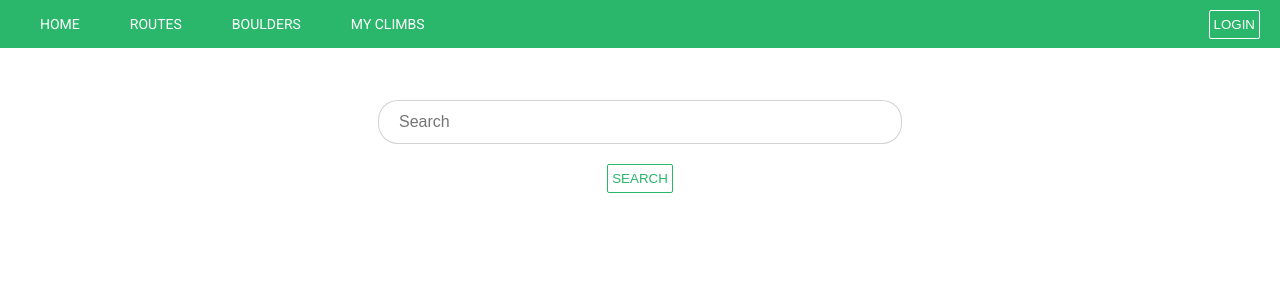
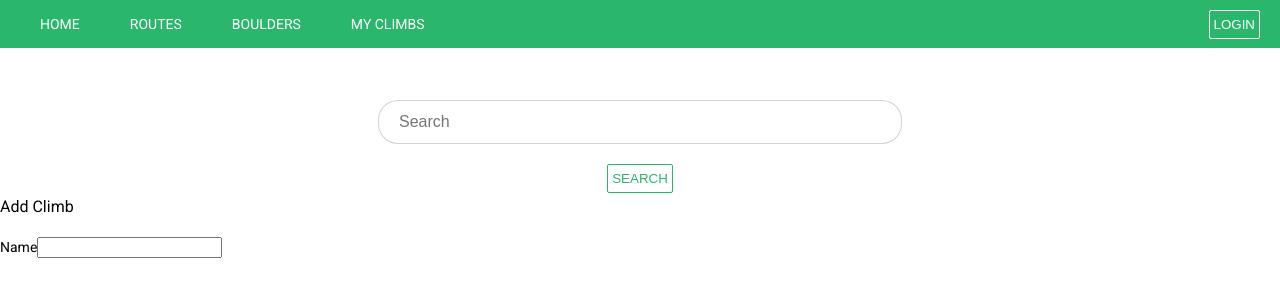
Before and after one commit to daltbunker/climbing_log, an Angular app in the folder climbing_log_ui/: page /routes in a window 1280 px wide. Shown: the top 300 px of the page. Built offline with nearby package versions, Linux system fonts and the light colour scheme; no server answers.

Commit message:
started climb form

```diff
--- a/climbing_log_ui/src/app/app.module.ts
+++ b/climbing_log_ui/src/app/app.module.ts
@@ -19,6 +19,7 @@ import { MatFormFieldModule } from '@angular/material/form-field';
 import { MatInputModule } from '@angular/material/input'
 import { MatIconModule } from '@angular/material/icon';
 import { ReactiveFormsModule } from '@angular/forms';
+import { ClimbFormComponent } from './components/climb-form/climb-form.component';
 
 @NgModule({
   declarations: [
@@ -31,7 +32,8 @@ import { ReactiveFormsModule } from '@angular/forms';
     SideNavComponent,
     SearchComponent,
     MyClimbsComponent,
-    LoginComponent
+    LoginComponent,
+    ClimbFormComponent
   ],
   imports: [
     BrowserModule,
--- /dev/null
+++ b/climbing_log_ui/src/app/components/climb-form/climb-form.component.html
@@ -0,0 +1,7 @@
+<div>
+  <h3>Add Climb</h3>
+  <form>
+    <label>Name</label>
+    <input />
+  </form>
+</div>
--- /dev/null
+++ b/climbing_log_ui/src/app/components/climb-form/climb-form.component.ts
@@ -0,0 +1,15 @@
+import { Component, OnInit } from '@angular/core';
+
+@Component({
+  selector: 'app-climb-form',
+  templateUrl: './climb-form.component.html',
+  styleUrls: ['./climb-form.component.sass']
+})
+export class ClimbFormComponent implements OnInit {
+
+  constructor() { }
+
+  ngOnInit(): void {
+  }
+
+}
--- a/climbing_log_ui/src/app/components/side-nav/side-nav.component.sass
+++ b/climbing_log_ui/src/app/components/side-nav/side-nav.component.sass
@@ -12,5 +12,7 @@
     li
         list-style-type: none
         border-bottom: 1px solid styles.$tertiary-color
-        margin-bottom: 10px
-        padding-bottom: 10px
+        padding: 10px
+    li:hover
+        background-color: styles.$tertiary-color
+        cursor: pointer
--- a/climbing_log_ui/src/app/my-climbs/my-climbs.component.html
+++ b/climbing_log_ui/src/app/my-climbs/my-climbs.component.html
@@ -1 +1,2 @@
-<p>my-climbs works!</p>
+<div>
+</div>
--- a/climbing_log_ui/src/app/route-climbs/route-climbs.component.html
+++ b/climbing_log_ui/src/app/route-climbs/route-climbs.component.html
@@ -1,3 +1,4 @@
 <div class="route-climbs-container">
-    <app-search></app-search>
+  <app-search></app-search>
+  <app-climb-form></app-climb-form>
 </div>
```
Also changed, not shown: climbing_log_ui/src/app/components/climb-form/climb-form.component.sass (added), 2 other files (tests, documents, lock files or other folders).
